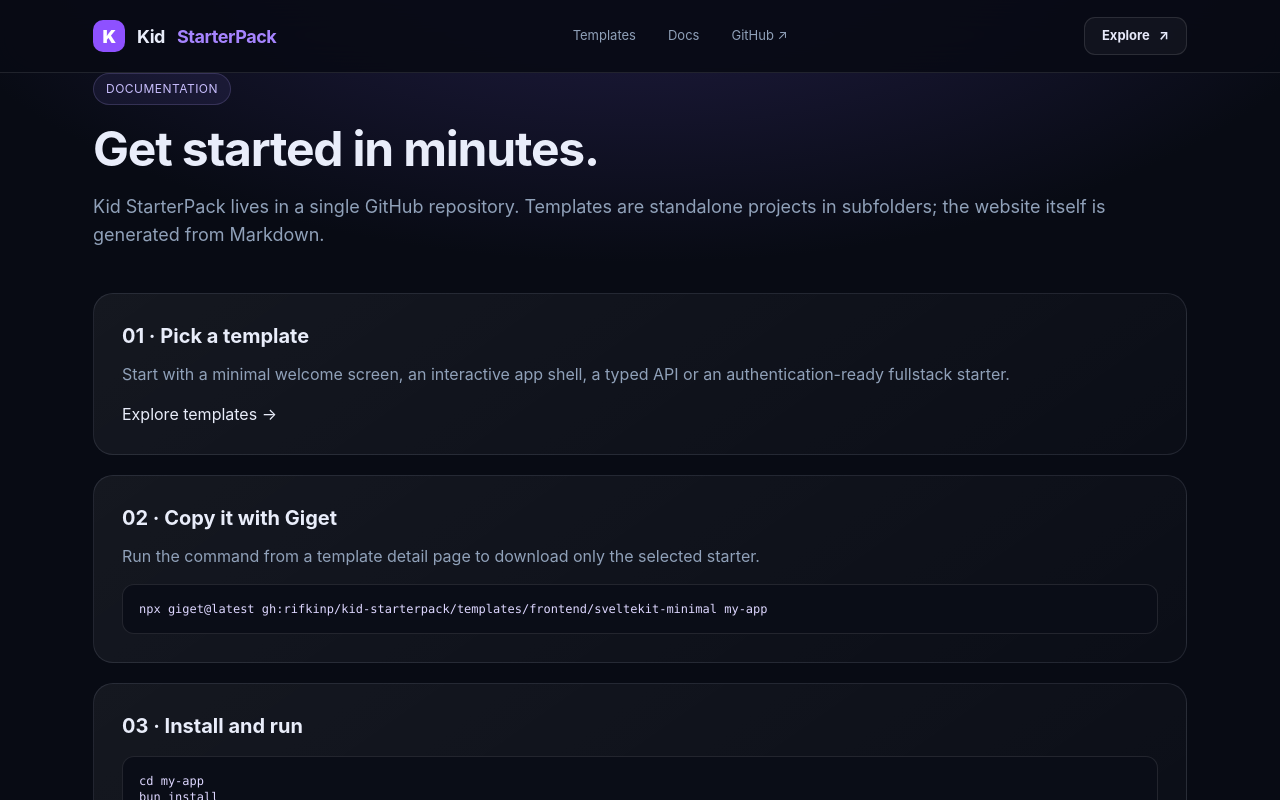
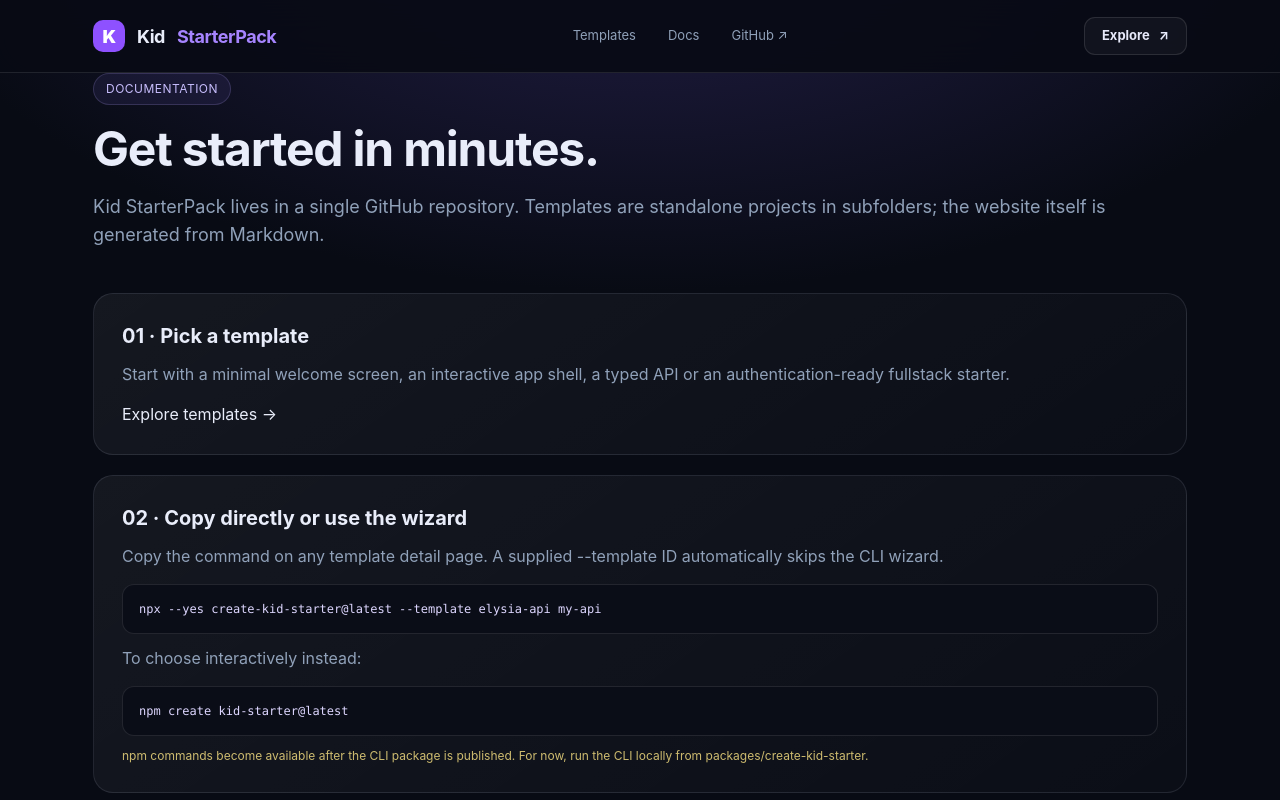
Before and after one commit to rifkinp/kid-starterpack, a SvelteKit app in the folder website/: page /docs in a window 1280 px wide. Shown: the top 800 px of the page. Built offline with nearby package versions, Linux system fonts and the light colour scheme.

Commit message:
docs: replace Giget flow with first-party CLI direct-copy and wizard

```diff
--- a/website/src/routes/docs/+page.svelte
+++ b/website/src/routes/docs/+page.svelte
@@ -2,7 +2,7 @@
 <svelte:head><title>Docs · Kid StarterPack</title></svelte:head>
 <main class="shell py-20 max-w-4xl"><span class="k-pill">DOCUMENTATION</span><h1 class="text-5xl font-bold tracking-tight mt-5">Get started in minutes.</h1><p class="text-slate-400 text-lg mt-5">Kid StarterPack lives in a single GitHub repository. Templates are standalone projects in subfolders; the website itself is generated from Markdown.</p>
 <div class="mt-11 grid gap-5"><section class="glass p-7"><h2 class="text-xl font-bold">01 · Pick a template</h2><p class="text-slate-400 mt-3">Start with a minimal welcome screen, an interactive app shell, a typed API or an authentication-ready fullstack starter.</p><a href={base + '/templates'} class="text-violet-300 inline-block mt-4">Explore templates →</a></section>
-<section class="glass p-7"><h2 class="text-xl font-bold">02 · Copy it with Giget</h2><p class="text-slate-400 mt-3">Run the command from a template detail page to download only the selected starter.</p><pre class="text-xs whitespace-pre-wrap break-all bg-[#0a0d17] border border-white/10 rounded-xl p-4 mt-4 text-violet-200">npx giget@latest gh:rifkinp/kid-starterpack/templates/frontend/sveltekit-minimal my-app</pre></section>
+<section class="glass p-7"><h2 class="text-xl font-bold">02 · Copy directly or use the wizard</h2><p class="text-slate-400 mt-3">Copy the command on any template detail page. A supplied --template ID automatically skips the CLI wizard.</p><pre class="text-xs whitespace-pre-wrap break-all bg-[#0a0d17] border border-white/10 rounded-xl p-4 mt-4 text-violet-200">npx --yes create-kid-starter@latest --template elysia-api my-api</pre><p class="text-slate-400 mt-3">To choose interactively instead:</p><pre class="text-xs whitespace-pre-wrap break-all bg-[#0a0d17] border border-white/10 rounded-xl p-4 mt-4 text-violet-200">npm create kid-starter@latest</pre><p class="text-amber-200/80 text-xs mt-3">npm commands become available after the CLI package is published. For now, run the CLI locally from packages/create-kid-starter.</p></section>
 <section class="glass p-7"><h2 class="text-xl font-bold">03 · Install and run</h2><pre class="text-xs whitespace-pre-wrap bg-[#0a0d17] border border-white/10 rounded-xl p-4 mt-4 text-violet-200">cd my-app
 bun install
 bun run dev</pre><p class="text-slate-400 mt-3">Fullstack starters additionally require .env credentials and database migrations; follow their README files.</p></section>
```
